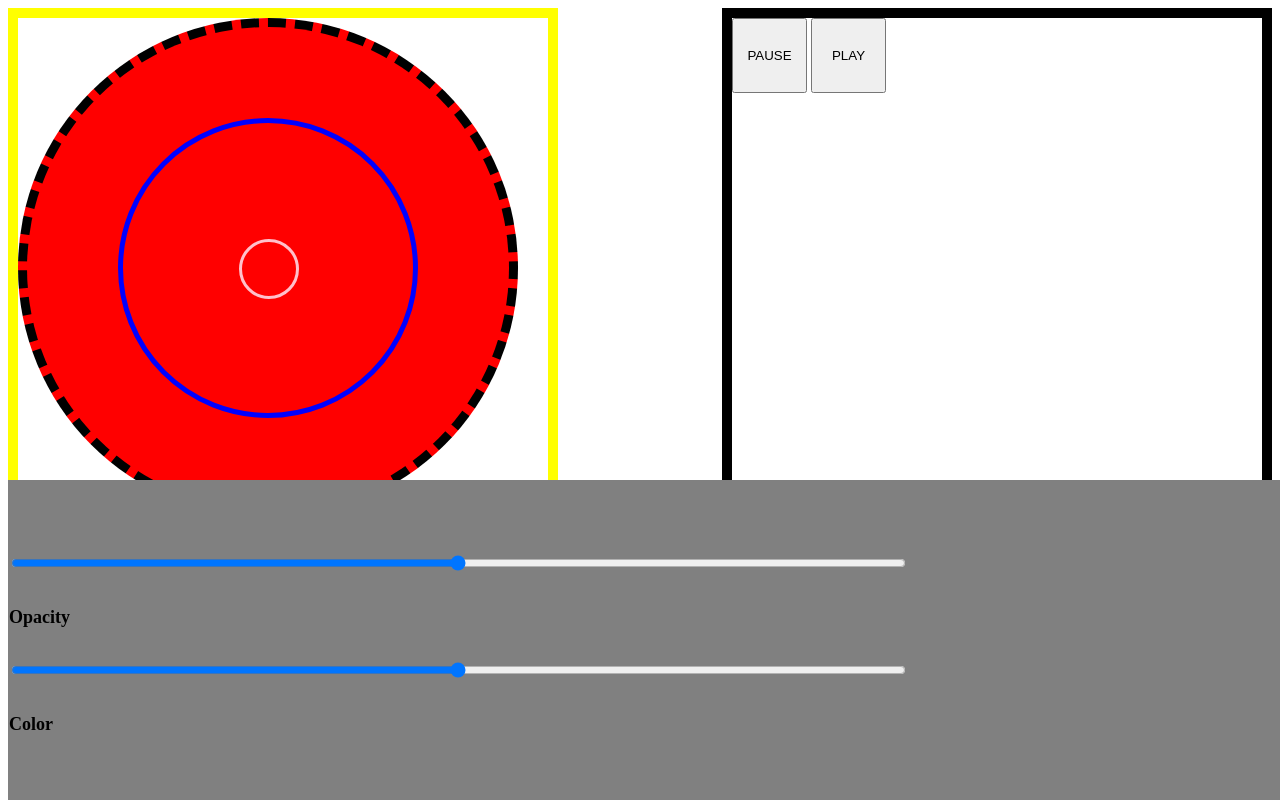
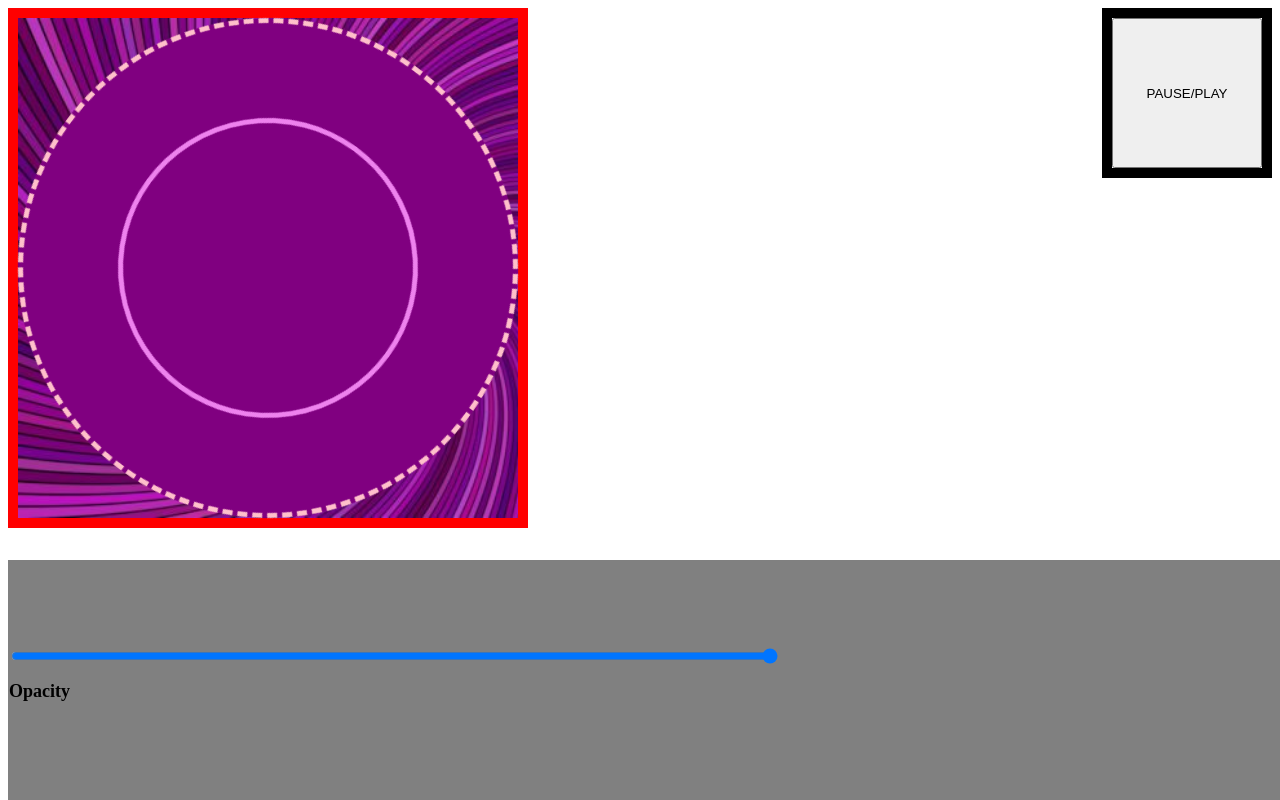
Before and after one commit to KrispyWontonz/WIP-Project-4, a plain HTML site: page index.html in a window 1280 px wide. Drawn offline with Linux system fonts and the light colour scheme.

Commit message:
Add files via upload

```diff
--- a/index.html
+++ b/index.html
@@ -12,22 +12,21 @@
         <div class = "spiral">
             <div id = "circles" class = "largestCircle">
                 <div id = "circles" class = "mediumCircle">
-                    <div id = "circles" class = "smallestCircle">
+                    <div id = "circles" classs = "smallestCircle">
 
                     </div>
                 </div>
             </div>
         </div>
         <div class = "sideButtons">
-            <button type = "button">PAUSE</button>
-            <button type = "button">PLAY</button>
+            <button type = "button" id="button" onclick="buttonChange()">PAUSE/PLAY</button>
         </div>
     </div>
         <!-- sliders -->
         <div id="sliderArea">
             <!-- <div class = "slider1"> <input type = "range" min = "0" max = "100" value = "50" class = "slider" id = "widthSlider"> <h1>Width</h1></div> -->
-            <div class = "slider2"> <input type = "range" min = "0" max = "100" value = "50" class = "slider" id = "opacitySlider" onchange = "rangeValue(this.value)" onmousemove = "rangeValue(this.value)"> <h1>Opacity</h1></div>
-            <div class = "slider3"> <input type = "range" min = "0" max = "100" value = "50" class = "slider" id = "colorSlider"> <h1>Color</h1></div>
+            <div class = "slider2"> <input type = "range" min = "0" max = "100" value = "100" class = "slider" id = "opacitySlider" oninput="changeOpacity(this.value/100)"> <h1>Opacity</h1></div>
+            <!-- <div class = "slider3"> <input type = "range" min = "0" max = "100" value = "50" class = "slider" id = "colorSlider"> <h1>Color</h1></div> -->
         </div>
 
     <script src="index.js"></script>
--- a/index.js
+++ b/index.js
@@ -1,4 +1,15 @@
-function rangeValue(value){
-    const opacityValue = document.getElementById(opacitySlider);
-    range.style.setProperty('opacityValue', (100-value) / 100);
+function changeOpacity(val){
+    let circles = document.getElementById("circles");
+    circles.style.opacity=val;
 }
+
+function buttonChange(){
+    let spinning = document.getElementById("circles")
+    let running = spinning.style.animationPlayState === 'running'
+
+    spinning.style.animationPlayState = running ? 'running' : 'paused';
+}
+
+// const button = document.getElementById('button');
+// let spinning = document.getElementById('circles');
+// button.addEventListener('click');
--- a/style1.css
+++ b/style1.css
@@ -13,43 +13,54 @@
 }
 
 .spiral{
-    border: 10px solid yellow;
-    width: 550px;
-    height: 550px;
+    border: 10px solid red;
+    width: 520px;
+    height: 520px;
     position: absolute;
+    background: url("spiral.jpg") no-repeat;
+    background-size: cover;
 }
 
 .sideButtons{
     position: relative;
     direction: flex;
     float: right;
-    height: 550px;
-    width: 550px;
+    height: 170px;
+    width: 170px;
     border: 10px solid black;
 }
 .sideButtons button{
-    width: 75px;
-    height: 75px;
+    width: 150px;
+    height: 150px;
 }
 
 .largestCircle{
-    background-color:red;
-    border: 9px dashed black;
+    background-color: purple;
+    border: 5px dashed pink;
     width: 500px;
     height: 500px;
-    position: absolute;
+    position: relative;
     flex-direction: wrap;
     align-items: center;
     justify-content: center;
-    transition-property: transform;
-    transition-duration: 1.5s;
-    transform: rotate(360deg);
-    transition: 3s linear;
-    opacity: var(opacityValue);
+    animation-name: spin;
+    animation-duration: 50000ms;
+    animation-iteration-count: infinite;
+    animation-timing-function: linear;
+    animation-play-state: running;
+}
+
+@keyframes spin {
+    from {
+        transform:rotate(0deg);
+    }
+    to {
+        transform:rotate(360deg);
+    }
 }
 
 .mediumCircle{
-    border: 5px solid blue;
+    border: 5px solid violet;
     position: relative;
     width: 300px;
     height: 300px;
@@ -59,18 +70,19 @@
 }
 
 .smallestCircle{
-    border: 3px solid pink;
-    position: relative;
+    border: 3px solid blue;
+    position: absolute;
     width: 60px;
     height: 60px;
     top: 40%;
     left: 40%;
+    background-color:blue;
 }
 
 #sliderArea {
     background-color: grey;
     border: 1px solid grey;
-    height: 40%;
+    height: 30%;
     position: fixed;
     bottom: 0;
     width: 100%;
@@ -98,6 +110,5 @@ h1 {
 }
 
 .slider{
-    width: 70%;
-    padding: 20px;
+    width: 60%;
 }
```
Also changed, not shown: spiral.jpg (added).
